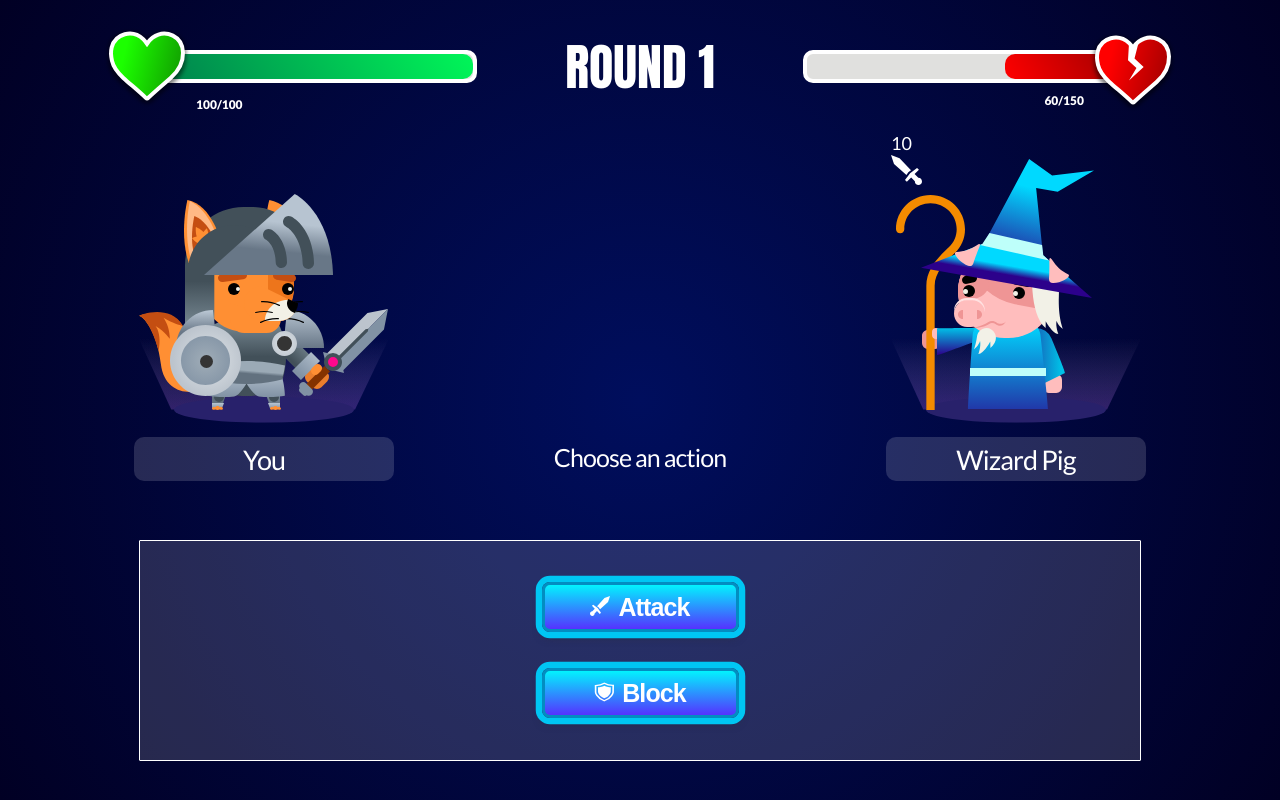
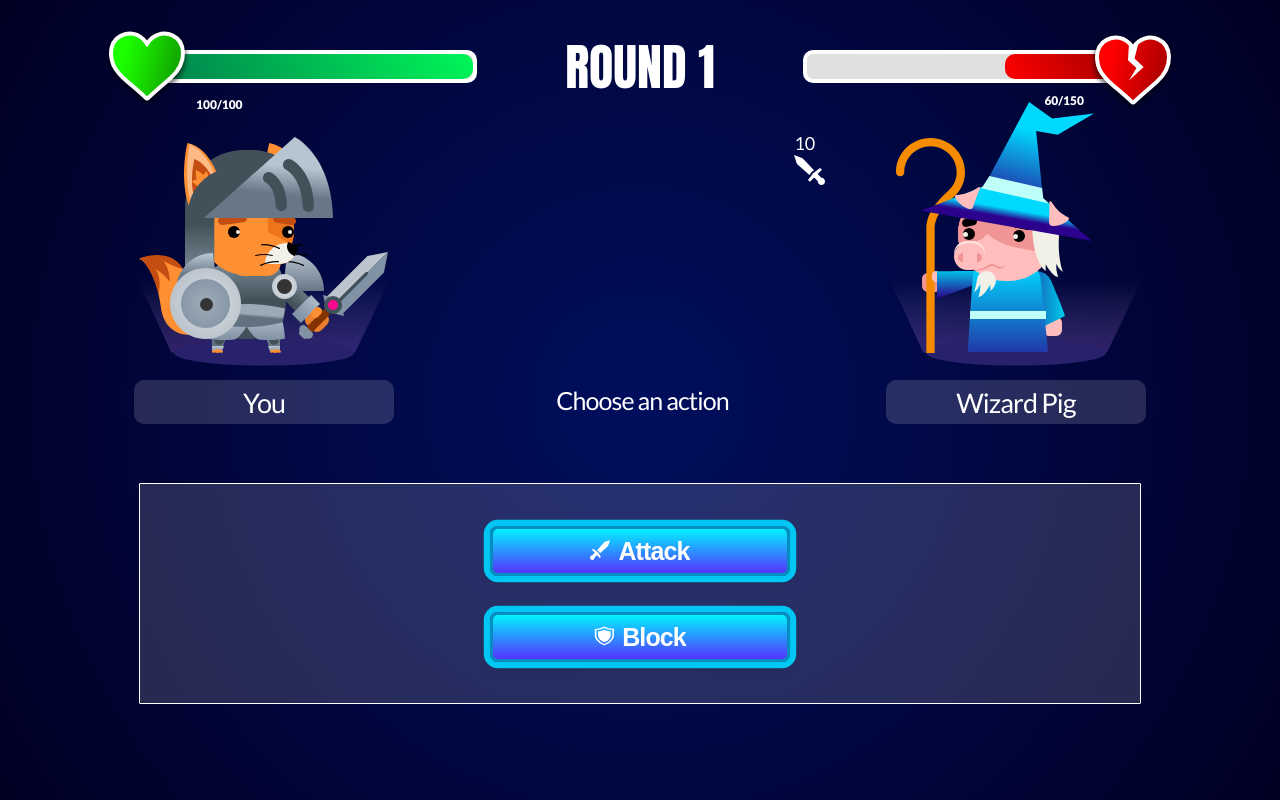
Before and after one commit to tamaraeaton/trivia-fighters, a React (Create React App) app: page / in a window 1280 px wide. Both pictures are taken after a click on the button "Easy". Built offline with nearby package versions, Linux system fonts and the light colour scheme.

Commit message:
RAP402: - resized actionDialog and attackDialog buttons - created space between action icon and avatar

```diff
--- a/src/components/ActionDialog/ActionDialog.tsx
+++ b/src/components/ActionDialog/ActionDialog.tsx
@@ -13,7 +13,7 @@ const ActionDialog: FunctionComponent = () => {
       <IconButton
         testID="attack"
         icon={<img src={SwordIcon} alt="sword" width="20px" height="20px" />}
-        size="s"
+        size="xl"
         onClick={() => dispatch(attack())}
       >
         Attack
@@ -21,7 +21,7 @@ const ActionDialog: FunctionComponent = () => {
       <IconButton
         testID="block"
         icon={<img src={ShieldIcon} alt="shield" width="20px" height="20px" />}
-        size="s"
+        size="xl"
         onClick={() => dispatch(block())}
       >
         Block
--- a/src/components/AttackDialog/AttackDialog.scss
+++ b/src/components/AttackDialog/AttackDialog.scss
@@ -1,11 +1,10 @@
 .attackDialogWrapper {
-  height: 100%;
-  max-width: 914px;
+  height: 70%;
   display: flex;
   align-items: center;
   flex-wrap: wrap;
   justify-content: center;
-  max-width: 940px;
+  max-width: 850px;
   button {
     &:first-child {
       margin-right: 2rem;
--- a/src/components/AttackDialog/AttackDialog.tsx
+++ b/src/components/AttackDialog/AttackDialog.tsx
@@ -11,7 +11,7 @@ const AttackDialog = () => {
       <IconButton
         testID="lightAttack"
         icon={<img src={SwordIcon} alt="shield" width="20px" height="20px" />}
-        size="m"
+        size="l"
         count={1}
         onClick={() => dispatch(attackStrength('light'))}
       >
@@ -20,7 +20,7 @@ const AttackDialog = () => {
       <IconButton
         testID="mediumAttack"
         icon={<img src={SwordIcon} alt="shield" width="20px" height="20px" />}
-        size="m"
+        size="l"
         count={2}
         onClick={() => dispatch(attackStrength('medium'))}
       >
@@ -29,7 +29,7 @@ const AttackDialog = () => {
       <IconButton
         testID="heavyAttack"
         icon={<img src={SwordIcon} alt="shield" width="20px" height="20px" />}
-        size="m"
+        size="l"
         count={3}
         onClick={() => dispatch(attackStrength('heavy'))}
       >
--- a/src/components/Avatar/Avatar.scss
+++ b/src/components/Avatar/Avatar.scss
@@ -1,4 +1,4 @@
-.wrapper {
+.avatarWrapper {
   display: flex;
   flex-direction: column;
   gap: 18.5px;
--- a/src/components/Avatar/Avatar.tsx
+++ b/src/components/Avatar/Avatar.tsx
@@ -16,7 +16,7 @@ const Avatar: FunctionComponent<AvatarProps> = ({
   testID,
 }) => {
   return (
-    <div className="wrapper">
+    <div className="avatarWrapper">
       <div data-testid={testID} className="avatarContainer">
         <img
           className="avatarShadow"
--- a/src/pages/Game.scss
+++ b/src/pages/Game.scss
@@ -5,7 +5,6 @@
 .avatarContainerWrapper {
   display: flex;
   justify-content: space-between;
-  align-items: flex-end;
 }
 
 .avatarActionGroup {
@@ -16,6 +15,17 @@
 
 .group2 {
   align-items: flex-start;
+}
+
+.actionIconAndValue {
+  width: 2rem;
+}
+
+.nextButtonDialogMessageWrapper {
+  display: flex;
+  flex-direction: column;
+  align-items: center;
+  justify-content: flex-end;
 }
 
 .dialogMessage {
--- a/src/pages/Game.tsx
+++ b/src/pages/Game.tsx
@@ -58,7 +58,7 @@ const Game: React.FunctionComponent = () => {
     }
   }, [difficulty, navigate]);
 
-  const avatarDifficulty = () => {
+  const opponentAvatarPerDifficulty = () => {
     let character = WizardPig;
     let name = 'Wizard Pig';
 
@@ -122,8 +122,6 @@ const Game: React.FunctionComponent = () => {
       </div>
       <div className="avatarContainerWrapper">
         <div className="avatarActionGroup">
-          <Action actionState={action} attackValue={10} />
-
           <Avatar
             name="You"
             character={FoxKnight}
@@ -131,7 +129,10 @@ const Game: React.FunctionComponent = () => {
             testID="foxKnight"
           />
         </div>
-        <div className="nextButtonWrapper">
+        <div className="actionIconAndValue">
+          <Action actionState={action} attackValue={10} />
+        </div>
+        <div className="nextButtonDialogMessageWrapper">
           <div className="dialogMessage" data-testid="dialogMessage">
             {actionMessage}
           </div>
@@ -141,9 +142,11 @@ const Game: React.FunctionComponent = () => {
             </div>
           )}
         </div>
+        <div className="action">
+          <Action isReversed={true} actionState="attack" attackValue={10} />
+        </div>
         <div className="avatarActionGroup group2">
-          <Action isReversed={true} actionState="attack" attackValue={10} />
-          {avatarDifficulty()}
+          {opponentAvatarPerDifficulty()}
         </div>
       </div>
       <Dialog>{dialogStages()}</Dialog>
```
